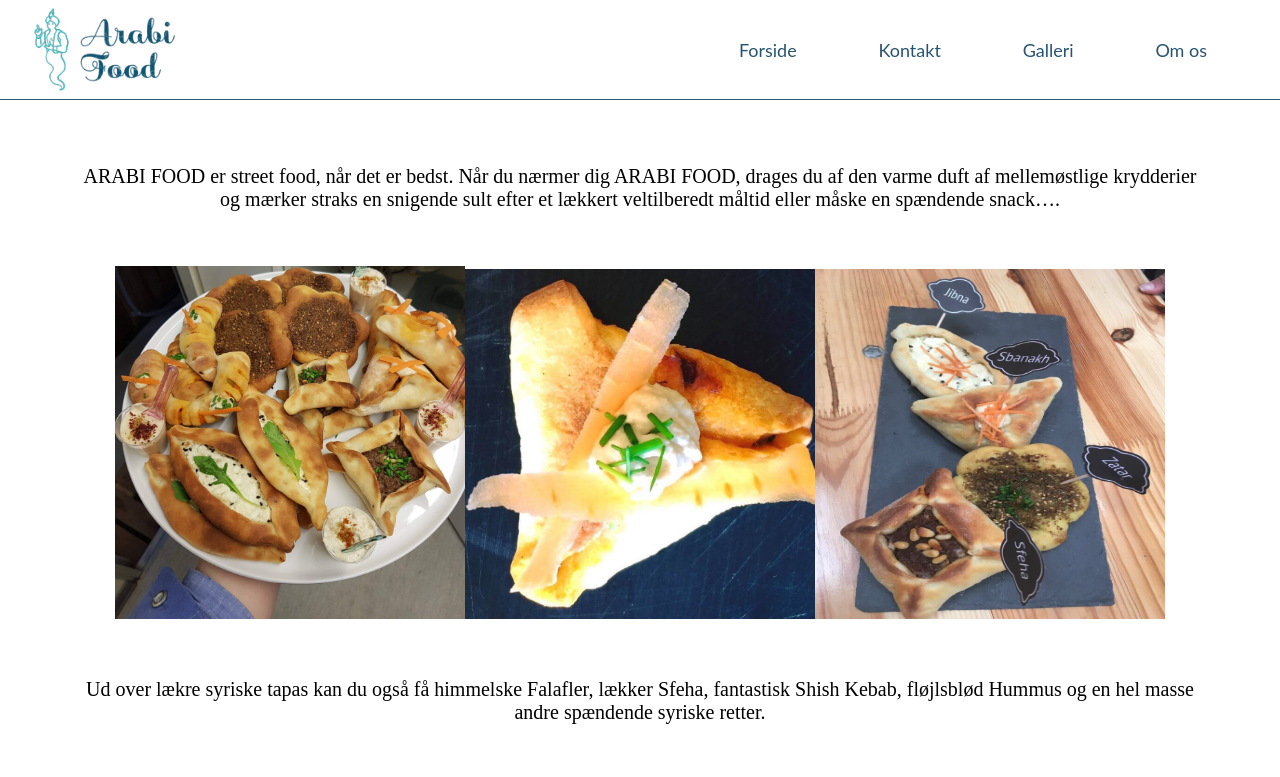
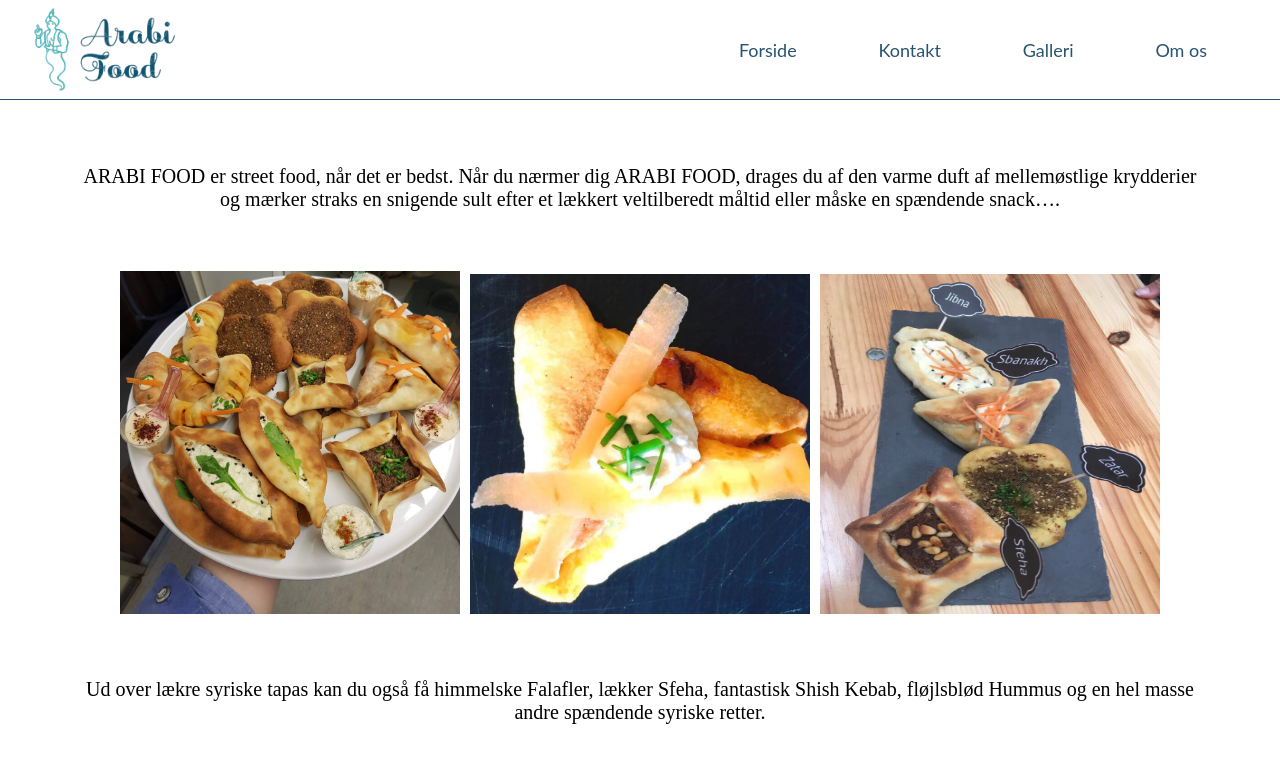
Before and after one commit to rufaidaju/ArabiFoodTapas, a React (Create React App) app: page /content in a window 1280 px wide. Shown: the top 777 px of the page. Built offline with nearby package versions, Linux system fonts and the light colour scheme.

Commit message:
change kontakt word

```diff
--- a/src/App.css
+++ b/src/App.css
@@ -185,6 +185,11 @@
 
 .tapas {
   border-radius: 15px;
+}
+
+
+.new-Pic-class img{
+  padding: 5px;
 }
 .box-cont h3 {
   font-size: 20px;
```
